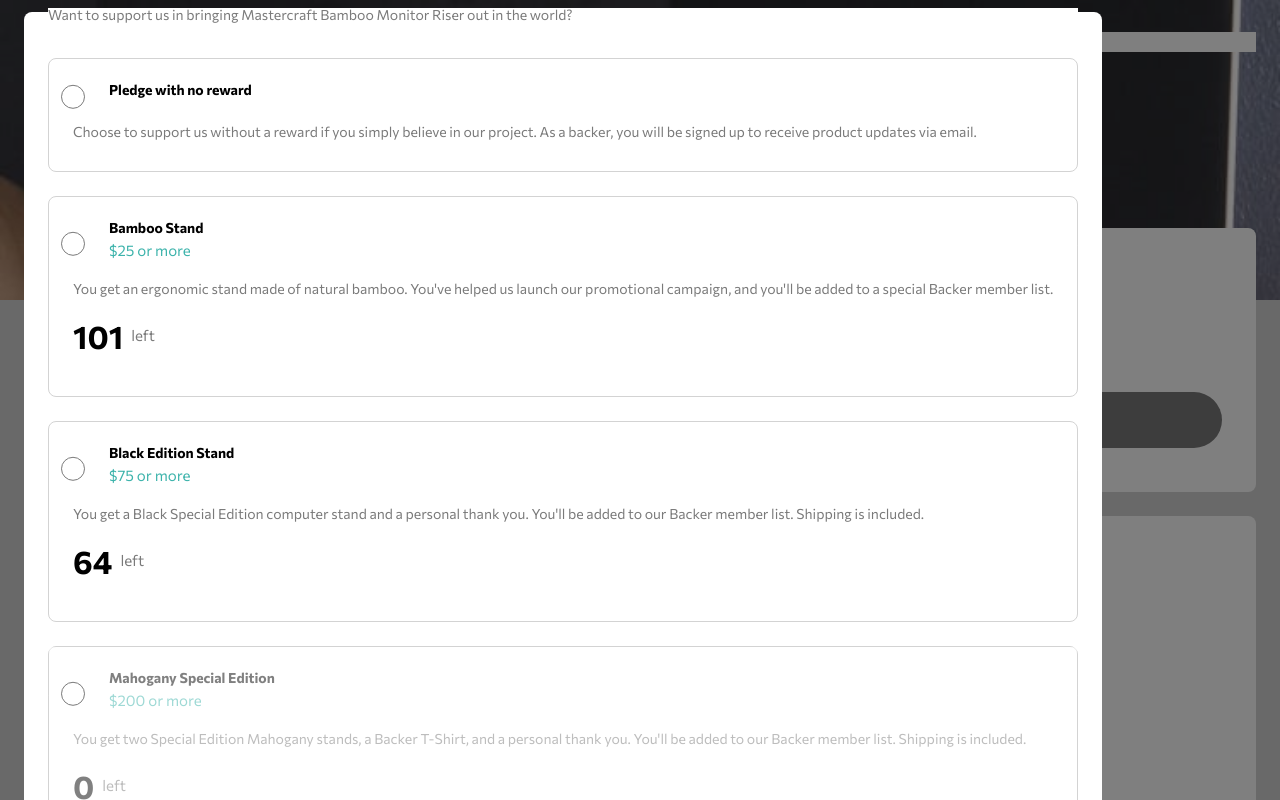
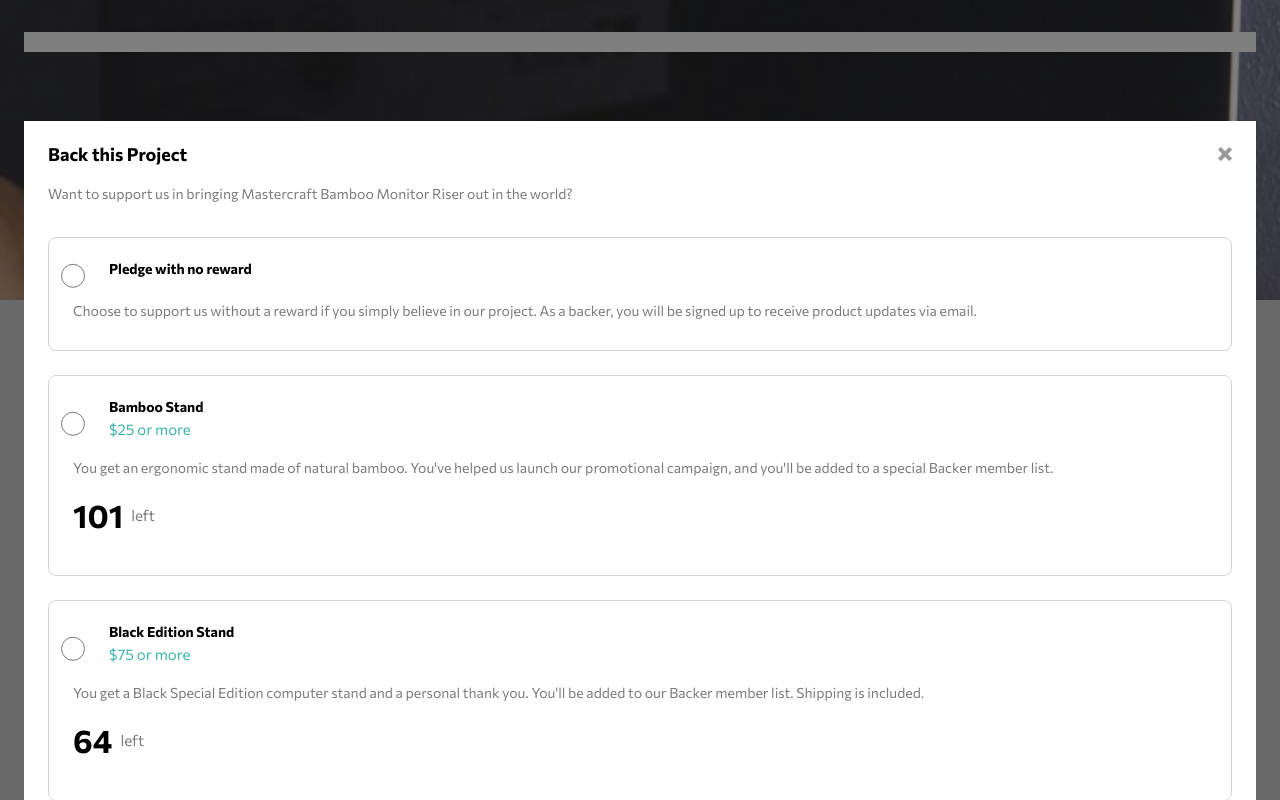
Before and after one commit to jwotman/crowdfunding, a React (Create React App) app: page / in a window 1280 px wide. Both pictures are taken after a click on the button "Back this project". Shown: the top 800 px of the page. Built offline with nearby package versions, Linux system fonts and the light colour scheme.

Commit message:
added underlyingpage of overlay scrollToTop and moved overlaycard down on the page as per design

```diff
--- a/src/App.js
+++ b/src/App.js
@@ -28,10 +28,15 @@
   ${props=>props.bodyScroll ? '' : 'body{overflow:hidden}'}
 `;
 
-
+const resetPage = (bodyScroll) => {
+  if(!bodyScroll){
+    window.window.scrollTo(0, 0);
+  }
+}
 
 function App({bodyScroll}) {
-  return (
+    resetPage(bodyScroll);
+    return (
     <React.Fragment>
     <BodyScroll bodyScroll={bodyScroll} />
     <StyledMain >
--- a/src/components/donation-overlay/donation-overlay.component.jsx
+++ b/src/components/donation-overlay/donation-overlay.component.jsx
@@ -1,6 +1,6 @@
 import React from 'react';
 import styled from 'styled-components';
-import BasicCard from '../basic-card/basic-card.component';
+import { StyledCard } from '../basic-card/basic-card.component';
 import IncentiveList from '../incentive-list/incentive-list.component';
 import {connect} from 'react-redux';
 import {createStructuredSelector} from 'reselect';
@@ -22,15 +22,42 @@
   z-index: 2; /* Specify a stack order in case you're using a different order for other elements */
   cursor: pointer; /* Add a pointer on hover */
   overflow-y: scroll;
+  flex-direction: column;
 
 `;
 
+const SpacerCard = styled.div`
+
+    height: 250vh;
+    opacity: 0;
+
+
+
+`;
+
+
+
+const OverlayCard = styled(StyledCard)`
+
+  position: static;
+  margin-top: 12.1rem;
+`
+
+const HeadingDiv= styled.div`
+
+    background-color: white;
+    display: flex;
+    flex-direction: column;
+
+
+`;
 
 const HeadingWrapper = styled.div`
     display: flex;
     flex-direction: row;
     justify-content: space-between;
     align-items: center;
+    background-color: white;
     margin: 2.4rem 2.4rem
 
 `;
@@ -67,11 +94,15 @@
 const DonationOverlay = ({donateOverlayHidden,toggleOverlay, toggleScroll}) => (
 
     <OverlayContainer donateOverlayHidden={donateOverlayHidden}>
-        <BasicCard>
-            <HeadingWrapper><Heading>Back this Project</Heading><CloseIcon onClick={() => {toggleOverlay();toggleScroll();}} /></HeadingWrapper>
-            <Content>Want to support us in bringing Mastercraft Bamboo Monitor Riser out in the world?</Content>
+        <SpacerCard />
+        <OverlayCard>
+            <HeadingDiv>
+                <HeadingWrapper><Heading>Back this Project</Heading><CloseIcon onClick={() => {toggleOverlay();toggleScroll();}} /></HeadingWrapper>
+                <Content>Want to support us in bringing Mastercraft Bamboo Monitor Riser out in the world?</Content>
+            </HeadingDiv>
             <IncentiveList isSelectable={true} canDonate={true} includeCustom={true}/>
-        </BasicCard>
+
+        </OverlayCard>
     </OverlayContainer>
 
 );
```
